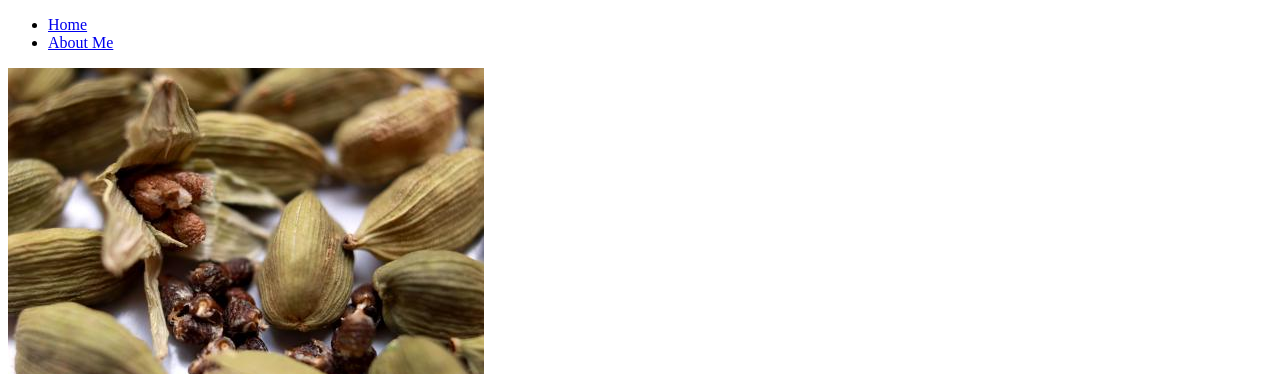
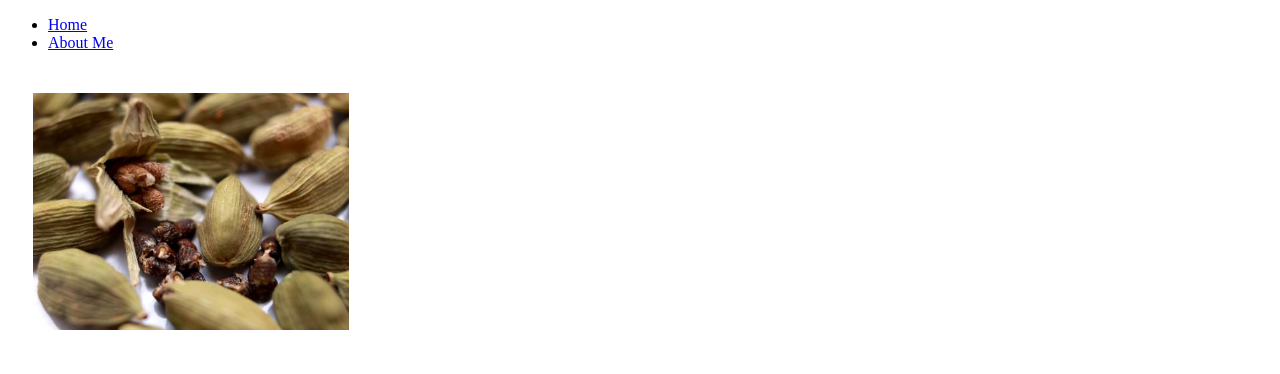
Before and after one commit to DiegoCarmona1/COMP001B.Assignment1, a plain HTML site: page about.html in a window 1280 px wide. Shown: the top 374 px of the page. Drawn offline with Linux system fonts and the light colour scheme.

Commit message:
added width, border, padding, and margin to img

```diff
--- a/main.css
+++ b/main.css
@@ -9,3 +9,9 @@ h1 {
 #copyright {
     font-size: small;
 }
+img {
+    width: 25%;
+    border: 10px black;
+    padding: 5px;
+    margin: 20px;
+}
```
